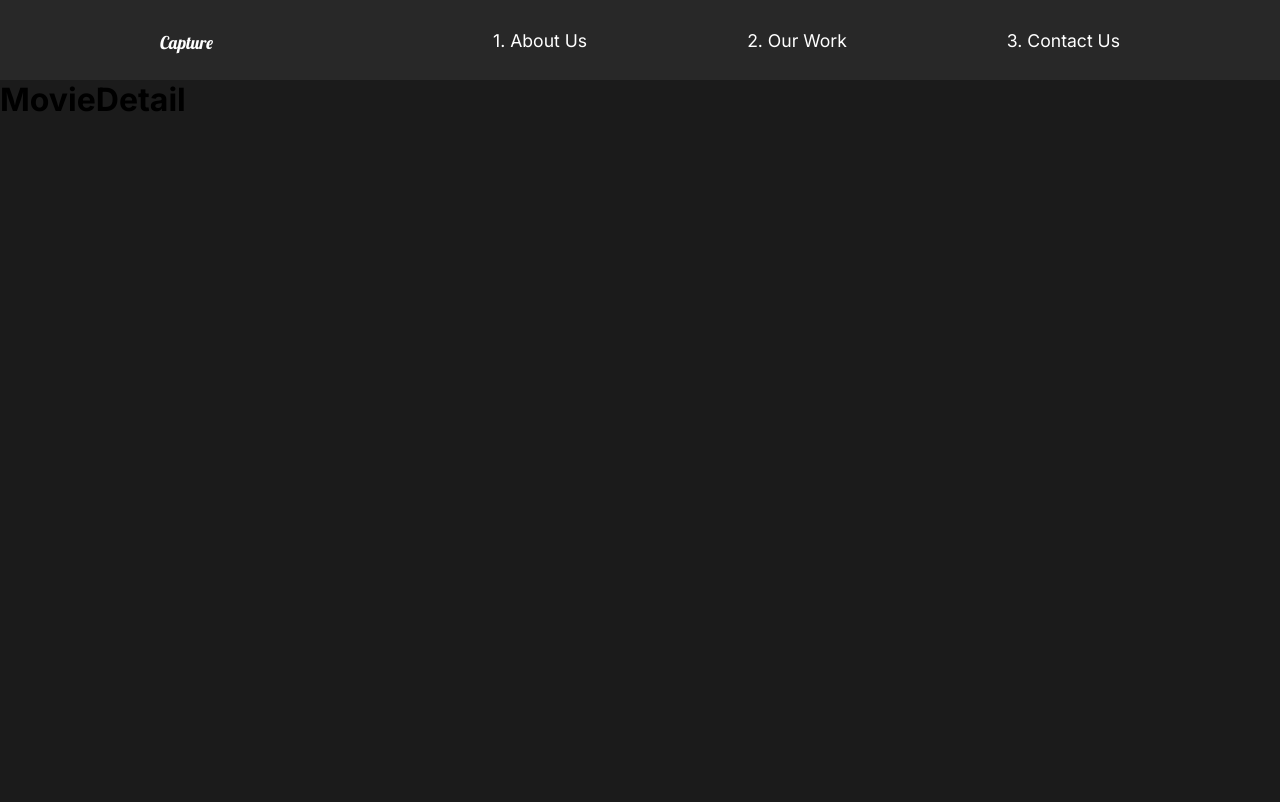
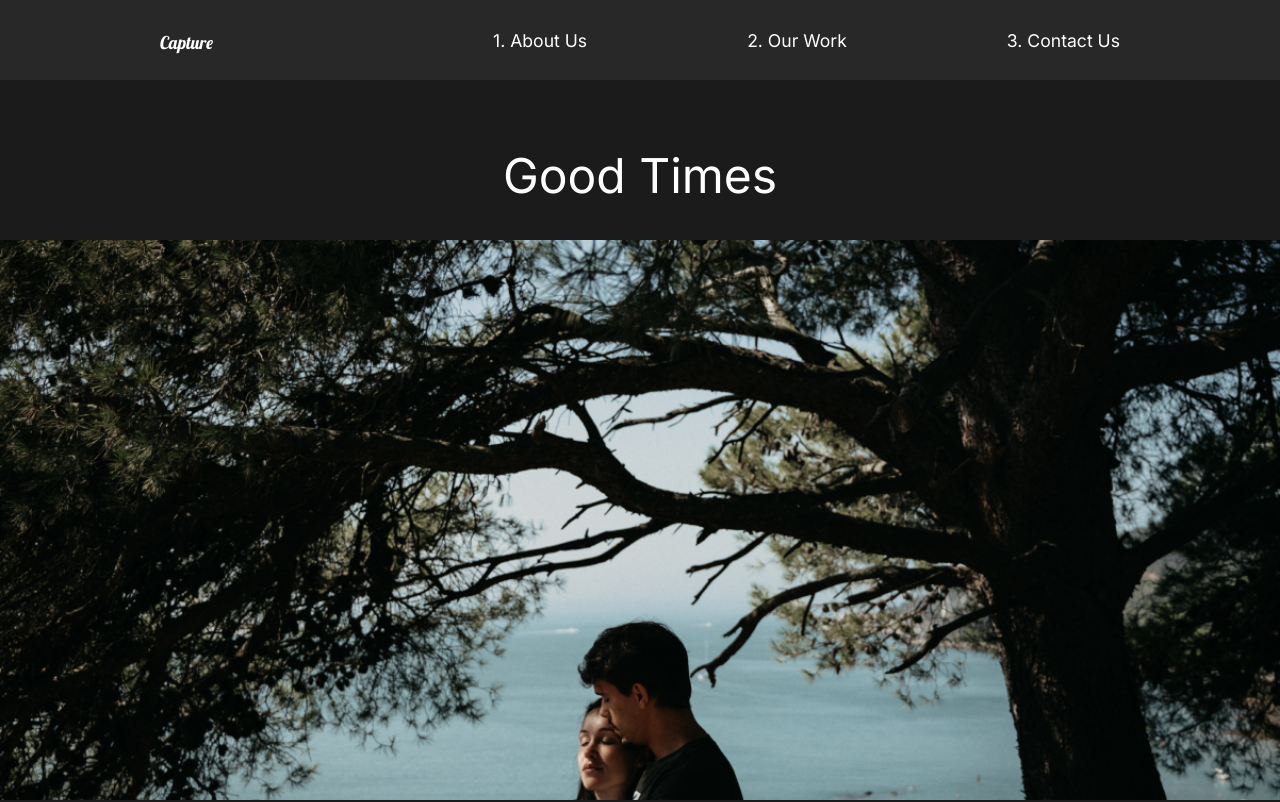
Before and after one commit to brettl1991/Capture-Portfolio, a React (Create React App) app: page /work/good-times in a window 1280 px wide. Shown: the top 802 px of the page. Built offline with nearby package versions, Linux system fonts and the light colour scheme.

Commit message:
Style movie details, create award component

```diff
--- a/src/pages/MovieDetail.js
+++ b/src/pages/MovieDetail.js
@@ -13,12 +13,97 @@
   //UseEffect
   useEffect(() => {
     const currentMovie = movies.filter((stateMovie) => stateMovie.url === url);
-    setMovie(currentMovie);
+    setMovie(currentMovie[0]);
   }, [movies, url]);
   return (
-    <div>
-      <h1>MovieDetail</h1>
-    </div>
+    //only when movie available render ot the content
+    <>
+      {movie && (
+        <Details>
+          <HeadLine>
+            <h2>{movie.title}</h2>
+            <img src={movie.mainImg} alt="movie" />
+          </HeadLine>
+          <Awards>
+            {movie.awards.map((award) => (
+              <Award
+                title={award.title}
+                description={award.description}
+                key={award.title}
+              />
+            ))}
+          </Awards>
+          <ImageDisplay>
+            <img src={movie.secondaryImg} alt="movie" />
+          </ImageDisplay>
+        </Details>
+      )}
+    </>
+  );
+};
+
+const Details = styled.div`
+  color: white;
+`;
+
+const HeadLine = styled.div`
+  min-height: 90vh;
+  padding-top: 20vh;
+  position: relative;
+  h2 {
+    position: absolute;
+    top: 10%;
+    left: 50%;
+    transform: translate(-50%, -10%);
+  }
+  img {
+    width: 100%;
+    height: 70vh;
+    object-fit: cover;
+  }
+`;
+
+const Awards = styled.div`
+  min-height: 80vh;
+  display: flex;
+  margin: 5rem 10rem;
+  align-items: center;
+  justify-content: space-around;
+`;
+
+const AwardStyle = styled.div`
+  padding: 5rem;
+  h3 {
+    font-size: 2rem;
+  }
+  .line {
+    width: 100%;
+    background: #23d997;
+    height: 0.5rem;
+    margin: 1rem 0rem;
+  }
+  p {
+    padding: 2rem 0rem;
+  }
+`;
+
+const ImageDisplay = styled.div`
+  min-height: 50vh;
+  img {
+    width: 100%;
+    height: 100vh;
+    object-fit: cover;
+  }
+`;
+
+//Award component
+const Award = ({ title, description }) => {
+  return (
+    <AwardStyle>
+      <h3>{title}</h3>
+      <div className="line"></div>
+      <p>{description}</p>
+    </AwardStyle>
   );
 };
 
--- a/src/pages/OurWork.js
+++ b/src/pages/OurWork.js
@@ -12,21 +12,21 @@
       <Movie>
         <h2>The Athlete</h2>
         <div className="line"></div>
-        <Link to={"/"}>
+        <Link to="/work/the-athlete">
           <img src={athlete} alt="athlete" />
         </Link>
       </Movie>
       <Movie>
         <h2>The Racer</h2>
         <div className="line"></div>
-        <Link to={"/"}>
+        <Link to="/work/the-racer">
           <img src={theracer} alt="theracer" />
         </Link>
       </Movie>
       <Movie>
         <h2>Good Times</h2>
         <div className="line"></div>
-        <Link to={"/"}>
+        <Link to="/work/good-times">
           <img src={goodtimes} alt="goodtimes" />
         </Link>
       </Movie>
```
